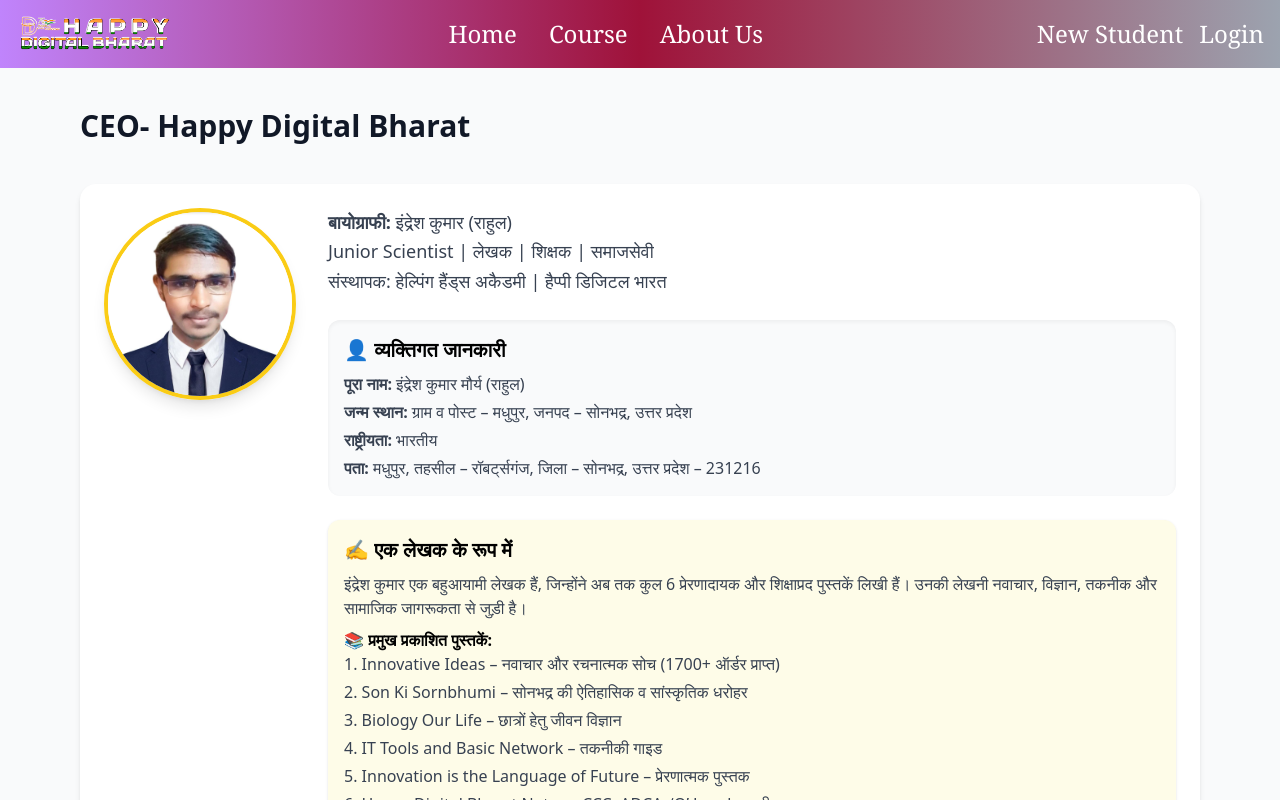
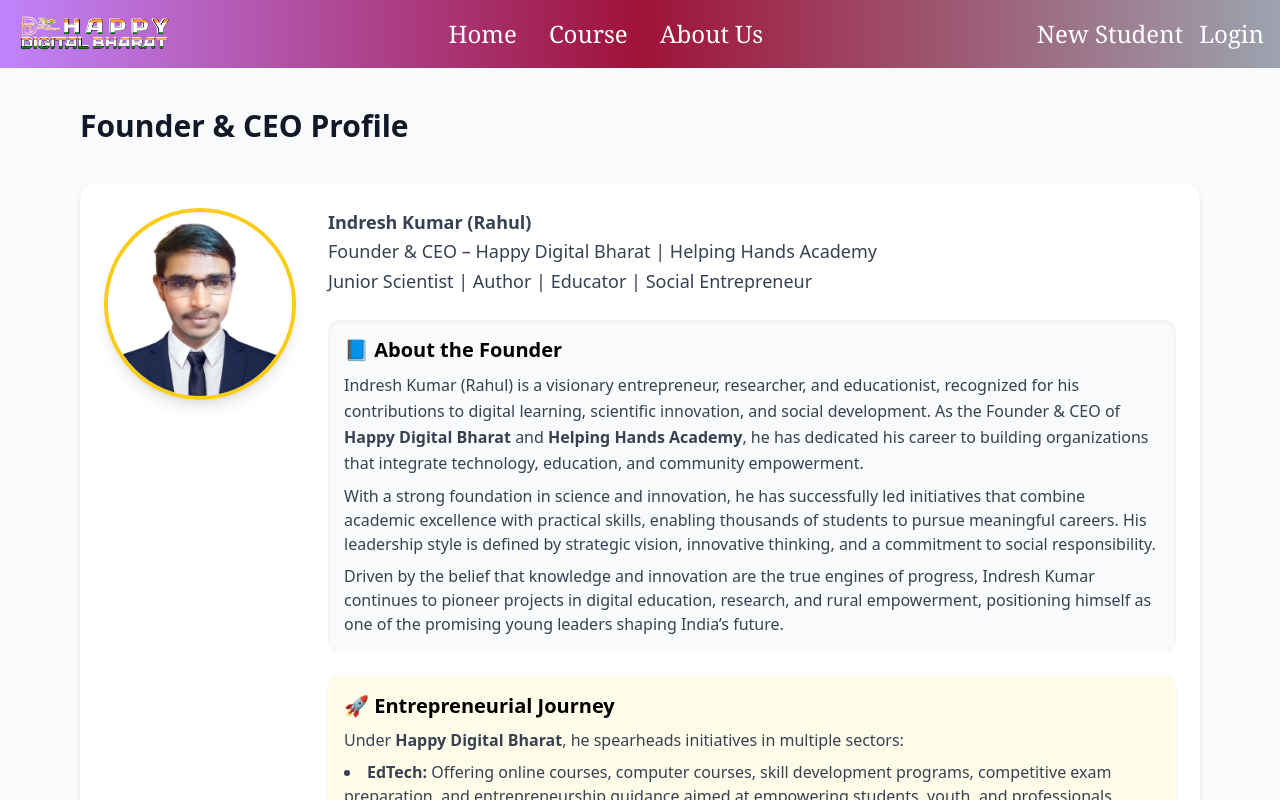
Before and after one commit to Santaravind/Edutech_Frontend, a React (Vite) app in the folder classes/: page /indresh in a window 1280 px wide. Both pictures are taken after a click on the button "Read More". Shown: the top 800 px of the page. Built offline with nearby package versions, Linux system fonts and the light colour scheme.

Commit message:
Profile update !!!

```diff
--- a/classes/src/component/aboutPages/Indresh.jsx
+++ b/classes/src/component/aboutPages/Indresh.jsx
@@ -133,6 +133,155 @@
 // };
 
 // export default Indresh;
+// import React from "react";
+// import profileImg from "../assets/ceo.jpg";
+
+// const Indresh = () => {
+//   const [isReadMore, setIsReadMore] = React.useState(false);
+
+//   return (
+//     <section className="bg-gray-50 py-10 px-3 md:px-12 lg:px-20">
+//       <div className="max-w-6xl mx-auto">
+//         <h2 className="text-3xl font-bold text-gray-900 mb-10">CEO- Happy Digital Bharat</h2>
+
+//         {/* Main Biography Card */}
+//         <div className="bg-white shadow-md rounded-2xl p-6 flex flex-col md:flex-row gap-8">
+//           {/* Left: Image */}
+//           <div className="flex-shrink-0 flex justify-center md:justify-start">
+//             <img
+//               src={profileImg}
+//               alt="Indresh Kumar"
+//               className="w-40 h-40 md:w-48 md:h-48 rounded-full object-cover border-4 border-yellow-400 shadow-lg"
+//             />
+//           </div>
+
+//           {/* Right: Details */}
+//           <div className="flex-1 space-y-6">
+//             {/* Intro */}
+//             <div>
+//               <p className="text-lg text-gray-700 leading-relaxed">
+//                 <b>बायोग्राफी:</b> इंद्रेश कुमार (राहुल) <br />
+//                 Junior Scientist | लेखक | शिक्षक | समाजसेवी <br />
+//                 संस्थापक: हेल्पिंग हैंड्स अकैडमी | हैप्पी डिजिटल भारत
+//               </p>
+//             </div>
+
+//             {/* Personal Info */}
+//             <div className="bg-gray-50 rounded-xl p-4 shadow-inner">
+//               <h3 className="text-xl font-semibold mb-2">
+//                 👤 व्यक्तिगत जानकारी
+//               </h3>
+//               <ul className="space-y-1 text-gray-700">
+//                 <li>
+//                   <b>पूरा नाम:</b> इंद्रेश कुमार मौर्य (राहुल)
+//                 </li>
+//                 <li>
+//                   <b>जन्म स्थान:</b> ग्राम व पोस्ट – मधुपुर, जनपद – सोनभद्र, उत्तर
+//                   प्रदेश
+//                 </li>
+//                 <li>
+//                   <b>राष्ट्रीयता:</b> भारतीय
+//                 </li>
+//                 <li>
+//                   <b>पता:</b> मधुपुर, तहसील – रॉबर्ट्सगंज, जिला – सोनभद्र, उत्तर
+//                   प्रदेश – 231216
+//                 </li>
+//               </ul>
+//             </div>
+// {isReadMore && (
+//               <>
+//             {/* Author Info */}
+//             <div className="bg-yellow-50 rounded-xl p-4 shadow">
+//               <h3 className="text-xl font-semibold mb-2">✍ एक लेखक के रूप में</h3>
+//               <p className="text-gray-700 mb-2">
+//                 इंद्रेश कुमार एक बहुआयामी लेखक हैं, जिन्होंने अब तक कुल 6
+//                 प्रेरणादायक और शिक्षाप्रद पुस्तकें लिखी हैं। उनकी लेखनी नवाचार,
+//                 विज्ञान, तकनीक और सामाजिक जागरूकता से जुड़ी है।
+//               </p>
+//               <h4 className="font-semibold">📚 प्रमुख प्रकाशित पुस्तकें:</h4>
+//               <ol className="list-decimal list-inside space-y-1 text-gray-700">
+//                 <li>
+//                   Innovative Ideas – नवाचार और रचनात्मक सोच (1700+ ऑर्डर प्राप्त)
+//                 </li>
+//                 <li>
+//                   Son Ki Sornbhumi – सोनभद्र की ऐतिहासिक व सांस्कृतिक धरोहर
+//                 </li>
+//                 <li>Biology Our Life – छात्रों हेतु जीवन विज्ञान</li>
+//                 <li>IT Tools and Basic Network – तकनीकी गाइड</li>
+//                 <li>
+//                   Innovation is the Language of Future – प्रेरणात्मक पुस्तक
+//                 </li>
+//                 <li>
+//                   Happy Digital Bharat Notes – CCC, ADCA, ‘O’ Level सामग्री
+//                 </li>
+//               </ol>
+//             </div>
+
+//             {/* Show when Read More is active */}
+
+//                 {/* Scientist Work */}
+//                 <div className="bg-white rounded-xl p-4 shadow">
+//                   <h3 className="text-xl font-semibold mb-2">
+//                     🔬 एक जूनियर साइंटिस्ट के रूप में
+//                   </h3>
+//                   <ul className="list-disc list-inside space-y-1 text-gray-700">
+//                     <li>
+//                       <b>नो ड्रिंक ड्राइव हेलमेट (2022):</b> शराब जांचने वाला स्मार्ट
+//                       हेलमेट
+//                     </li>
+//                     <li>
+//                       <b>एग्रीकल्चरल रोबोट (2024):</b> AI आधारित कृषि सहायक रोबोट
+//                     </li>
+//                   </ul>
+//                 </div>
+
+//                 {/* Digital Education */}
+//                 <div className="bg-yellow-50 rounded-xl p-4 shadow">
+//                   <h3 className="text-xl font-semibold mb-2">
+//                     💻 डिजिटल शिक्षा में योगदान
+//                   </h3>
+//                   <p className="text-gray-700">
+//                     उन्होंने ग्रामीण क्षेत्र के छात्रों के लिए{" "}
+//                     <b>Happy Digital Bharat</b> की शुरुआत की, जहाँ CCC, ADCA और ‘O’
+//                     Level जैसे कोर्सेस तकनीक के साथ उपलब्ध कराए जाते हैं।
+//                   </p>
+//                 </div>
+
+//                 {/* Quote */}
+//                 <blockquote className="italic text-lg font-semibold text-gray-700 border-l-4 border-yellow-500 pl-4">
+//                   “शिक्षा और नवाचार का मेल ही भारत को डिजिटल और आत्मनिर्भर बनाएगा।”{" "}
+//                   <br />– इंद्रेश कुमार (राहुल)
+//                 </blockquote>
+//               </>
+//             )}
+
+//             {/* Read More Button */}
+//             <div className="flex justify-center">
+//               <button
+//                 onClick={() => setIsReadMore(!isReadMore)}
+//                 className="mt-4 px-6 py-2 text-sm font-semibold rounded-lg text-white bg-blue-600 hover:bg-blue-700 transition"
+//               >
+//                 {isReadMore ? "Read Less" : "Read More"}
+//               </button>
+//             </div>
+//           </div>
+//         </div>
+
+//         {/* Name + Qualification Highlight */}
+//         <div className="mt-6 flex justify-end">
+//           <div className="bg-gray-900 text-white px-6 py-3 rounded-lg shadow-lg">
+//             <h4 className="font-bold">इंद्रेश कुमार (राहुल)</h4>
+//             <p className="text-sm">
+//               Junior Scientist | लेखक | शिक्षक | समाजसेवी
+//             </p>
+//           </div>
+//         </div>
+//       </div>
+//     </section>
+//   );
+// };
+
+// export default Indresh;
 import React from "react";
 import profileImg from "../assets/ceo.jpg";
 
@@ -142,7 +291,9 @@
   return (
     <section className="bg-gray-50 py-10 px-3 md:px-12 lg:px-20">
       <div className="max-w-6xl mx-auto">
-        <h2 className="text-3xl font-bold text-gray-900 mb-10">CEO- Happy Digital Bharat</h2>
+        <h2 className="text-3xl font-bold text-gray-900 mb-10">
+          Founder & CEO Profile
+        </h2>
 
         {/* Main Biography Card */}
         <div className="bg-white shadow-md rounded-2xl p-6 flex flex-col md:flex-row gap-8">
@@ -151,7 +302,7 @@
             <img
               src={profileImg}
               alt="Indresh Kumar"
-              className="w-40 h-40 md:w-48 md:h-48 rounded-full object-cover border-4 border-yellow-400 shadow-lg"
+              className="w-46 h-46 md:w-48 md:h-48 rounded-full object-cover border-4 border-yellow-400 shadow-lg"
             />
           </div>
 
@@ -160,97 +311,134 @@
             {/* Intro */}
             <div>
               <p className="text-lg text-gray-700 leading-relaxed">
-                <b>बायोग्राफी:</b> इंद्रेश कुमार (राहुल) <br />
-                Junior Scientist | लेखक | शिक्षक | समाजसेवी <br />
-                संस्थापक: हेल्पिंग हैंड्स अकैडमी | हैप्पी डिजिटल भारत
+                <b>Indresh Kumar (Rahul)</b> <br />
+                Founder & CEO – Happy Digital Bharat | Helping Hands Academy <br />
+                Junior Scientist | Author | Educator | Social Entrepreneur
+              </p>
+            </div>
+              {isReadMore && (
+              <>
+            {/* About the Founder */}
+            <div className="bg-gray-50 rounded-xl p-4 shadow-inner">
+              <h3 className="text-xl font-semibold mb-2">
+                📘 About the Founder
+              </h3>
+              <p className="text-gray-700 leading-relaxed">
+                Indresh Kumar (Rahul) is a visionary entrepreneur, researcher, and
+                educationist, recognized for his contributions to digital learning,
+                scientific innovation, and social development. As the Founder & CEO
+                of <b>Happy Digital Bharat</b> and <b>Helping Hands Academy</b>, he has
+                dedicated his career to building organizations that integrate
+                technology, education, and community empowerment.
+              </p>
+              <p className="text-gray-700 mt-2">
+                With a strong foundation in science and innovation, he has
+                successfully led initiatives that combine academic excellence with
+                practical skills, enabling thousands of students to pursue meaningful
+                careers. His leadership style is defined by strategic vision,
+                innovative thinking, and a commitment to social responsibility.
+              </p>
+              <p className="text-gray-700 mt-2">
+                Driven by the belief that knowledge and innovation are the true
+                engines of progress, Indresh Kumar continues to pioneer projects in
+                digital education, research, and rural empowerment, positioning
+                himself as one of the promising young leaders shaping India’s future.
               </p>
             </div>
 
-            {/* Personal Info */}
-            <div className="bg-gray-50 rounded-xl p-4 shadow-inner">
+            {/* Show More Section */}
+
+                {/* Entrepreneurial Journey */}
+                <div className="bg-yellow-50 rounded-xl p-4 shadow">
                   <h3 className="text-xl font-semibold mb-2">
-                👤 व्यक्तिगत जानकारी
+                    🚀 Entrepreneurial Journey
                   </h3>
-              <ul className="space-y-1 text-gray-700">
+                  <p className="text-gray-700 mb-2">
+                    Under <b>Happy Digital Bharat</b>, he spearheads initiatives in
+                    multiple sectors:
+                  </p>
+                  <ul className="list-disc list-inside space-y-1 text-gray-700">
                     <li>
-                  <b>पूरा नाम:</b> इंद्रेश कुमार मौर्य (राहुल)
+                      <b>EdTech:</b> Offering online courses, computer courses, skill
+                      development programs, competitive exam preparation, and
+                      entrepreneurship guidance aimed at empowering students, youth,
+                      and professionals.
                     </li>
                     <li>
-                  <b>जन्म स्थान:</b> ग्राम व पोस्ट – मधुपुर, जनपद – सोनभद्र, उत्तर
-                  प्रदेश
+                      <b>E-Commerce:</b> Running a platform for buying/selling old
+                      books, providing new books, and offering research materials for
+                      students and educators.
                     </li>
                     <li>
-                  <b>राष्ट्रीयता:</b> भारतीय
+                      <b>Organization & Foundation:</b> Leading social programs that
+                      promote digital literacy, community development, and skill
+                      empowerment.
                     </li>
                     <li>
-                  <b>पता:</b> मधुपुर, तहसील – रॉबर्ट्सगंज, जिला – सोनभद्र, उत्तर
-                  प्रदेश – 231216
+                      <b>Co-Founder, MS Poja Construction:</b> Managing strategic
+                      planning and project execution in infrastructure and construction
+                      projects.
                     </li>
                   </ul>
                 </div>
-{isReadMore && (
-              <>
-            {/* Author Info */}
+
+                {/* Research & Innovation */}
+                <div className="bg-white rounded-xl p-4 shadow">
+                  <h3 className="text-xl font-semibold mb-2">
+                    🔬 Research & Innovation
+                  </h3>
+                  <ul className="list-disc list-inside space-y-1 text-gray-700">
+                    <li>
+                      <b>No Drink-Drive Helmet (2022):</b> A life-saving innovation
+                      designed to detect alcohol consumption and disable vehicle
+                      ignition to prevent drunk driving accidents.
+                    </li>
+                    <li>
+                      <b>Agricultural Robot (2024):</b> An AI-based robot for seed
+                      sowing, crop monitoring, disease detection, and harvesting—
+                      improving farmers’ productivity.
+                    </li>
+                  </ul>
+                </div>
+
+                {/* Authorship */}
                 <div className="bg-yellow-50 rounded-xl p-4 shadow">
-              <h3 className="text-xl font-semibold mb-2">✍ एक लेखक के रूप में</h3>
+                  <h3 className="text-xl font-semibold mb-2">✍ Authorship</h3>
                   <p className="text-gray-700 mb-2">
-                इंद्रेश कुमार एक बहुआयामी लेखक हैं, जिन्होंने अब तक कुल 6
-                प्रेरणादायक और शिक्षाप्रद पुस्तकें लिखी हैं। उनकी लेखनी नवाचार,
-                विज्ञान, तकनीक और सामाजिक जागरूकता से जुड़ी है।
+                    A passionate writer, he has authored six books covering topics
+                    from innovation and motivation to science and technology. His
+                    best-known work, <b>Innovative Ideas</b>, received 1700+ orders,
+                    marking a milestone in his literary journey.
                   </p>
-              <h4 className="font-semibold">📚 प्रमुख प्रकाशित पुस्तकें:</h4>
                   <ol className="list-decimal list-inside space-y-1 text-gray-700">
                     <li>
-                  Innovative Ideas – नवाचार और रचनात्मक सोच (1700+ ऑर्डर प्राप्त)
+                      Innovative Ideas – Encouraging creative and innovative thinking
+                      (1700+ orders)
                     </li>
                     <li>
-                  Son Ki Sornbhumi – सोनभद्र की ऐतिहासिक व सांस्कृतिक धरोहर
+                      Son Ki Sornbhumi – A cultural and historical exploration of
+                      Sonbhadra district
                     </li>
-                <li>Biology Our Life – छात्रों हेतु जीवन विज्ञान</li>
-                <li>IT Tools and Basic Network – तकनीकी गाइड</li>
+                    <li>Biology Our Life – Simplifying life sciences for students</li>
                     <li>
-                  Innovation is the Language of Future – प्रेरणात्मक पुस्तक
+                      IT Tools and Basic Network – A guide to computer tools and
+                      networking
                     </li>
                     <li>
-                  Happy Digital Bharat Notes – CCC, ADCA, ‘O’ Level सामग्री
+                      Innovation is the Language of Future – Inspirational insights on
+                      innovation
+                    </li>
+                    <li>
+                      Happy Digital Bharat Notes – Study material for CCC, ADCA, ‘O’
+                      Level, etc.
                     </li>
                   </ol>
                 </div>
 
-            {/* Show when Read More is active */}
-
-                {/* Scientist Work */}
-                <div className="bg-white rounded-xl p-4 shadow">
-                  <h3 className="text-xl font-semibold mb-2">
-                    🔬 एक जूनियर साइंटिस्ट के रूप में
-                  </h3>
-                  <ul className="list-disc list-inside space-y-1 text-gray-700">
-                    <li>
-                      <b>नो ड्रिंक ड्राइव हेलमेट (2022):</b> शराब जांचने वाला स्मार्ट
-                      हेलमेट
-                    </li>
-                    <li>
-                      <b>एग्रीकल्चरल रोबोट (2024):</b> AI आधारित कृषि सहायक रोबोट
-                    </li>
-                  </ul>
-                </div>
-
-                {/* Digital Education */}
-                <div className="bg-yellow-50 rounded-xl p-4 shadow">
-                  <h3 className="text-xl font-semibold mb-2">
-                    💻 डिजिटल शिक्षा में योगदान
-                  </h3>
-                  <p className="text-gray-700">
-                    उन्होंने ग्रामीण क्षेत्र के छात्रों के लिए{" "}
-                    <b>Happy Digital Bharat</b> की शुरुआत की, जहाँ CCC, ADCA और ‘O’
-                    Level जैसे कोर्सेस तकनीक के साथ उपलब्ध कराए जाते हैं।
-                  </p>
-                </div>
-
-                {/* Quote */}
+                {/* Vision */}
                 <blockquote className="italic text-lg font-semibold text-gray-700 border-l-4 border-yellow-500 pl-4">
-                  “शिक्षा और नवाचार का मेल ही भारत को डिजिटल और आत्मनिर्भर बनाएगा।”{" "}
-                  <br />– इंद्रेश कुमार (राहुल)
+                  “Education and Innovation are the true pillars of a Digital and
+                  Self-Reliant India.” <br />– Indresh Kumar (Rahul)
                 </blockquote>
               </>
             )}
@@ -270,9 +458,9 @@
         {/* Name + Qualification Highlight */}
         <div className="mt-6 flex justify-end">
           <div className="bg-gray-900 text-white px-6 py-3 rounded-lg shadow-lg">
-            <h4 className="font-bold">इंद्रेश कुमार (राहुल)</h4>
+            <h4 className="font-bold">Indresh Kumar (Rahul)</h4>
             <p className="text-sm">
-              Junior Scientist | लेखक | शिक्षक | समाजसेवी
+              Founder & CEO – Happy Digital Bharat | Helping Hands Academy
             </p>
           </div>
         </div>
```
Also changed, not shown: classes/src/component/aboutPages/Aravind.jsx (+5 -5 lines). Lines whose indentation alone changed are shown as unchanged.
